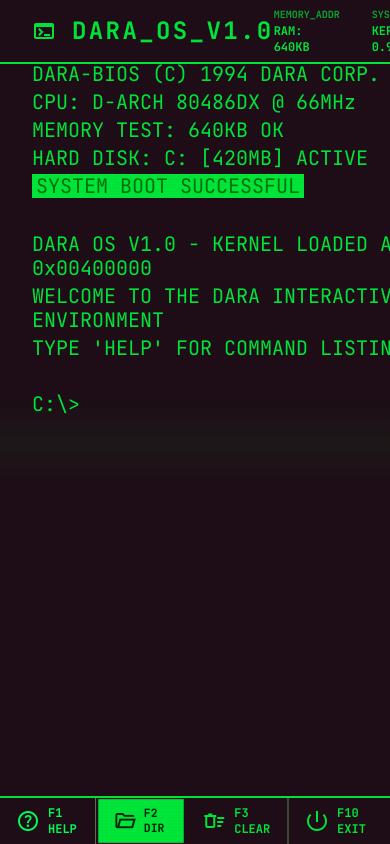
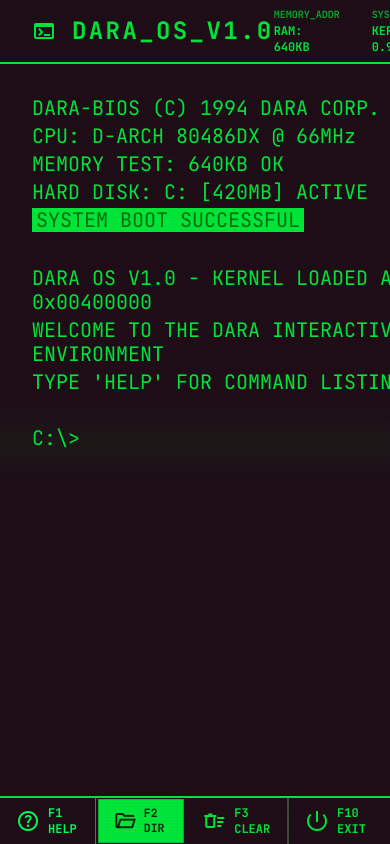
Before and after one commit to DAjayi27/DAjayi27.github.io, a Vue app: page / in a window 390 px wide. Shown: the top 844 px of the page. Built offline with nearby package versions, Linux system fonts and the light colour scheme; a web font is replaced by a local one.

Commit message:
Refactor layout structure in App.vue and terminal.vue for improved responsiveness and command logging

```diff
--- a/src/App.vue
+++ b/src/App.vue
@@ -6,7 +6,7 @@
 
 <template>
 
-  <main class="grid grid-rows-[1.875rem_1fr_2.5rem] h-screen">
+  <main class="grid w-full h-screen grid-rows-[4rem_1fr_3rem]">
 
     <top-nav-bar></top-nav-bar>
     <terminal></terminal>
--- a/src/components/terminal/terminal.vue
+++ b/src/components/terminal/terminal.vue
@@ -1,7 +1,7 @@
 <script setup lang="ts">
   import TerminalInput from '@/components/terminal/terminal-input.vue'
   import TerminalOutput from '@/components/terminal/terminal-output.vue'
-  import { onMounted, ref } from 'vue'
+  import {nextTick, onMounted, ref} from 'vue'
   import Card from '@/components/terminal/Card.vue'
   import { Command, isValidCommand } from '@/components/terminal/cli-controller.ts'
 
@@ -9,11 +9,12 @@
   const showPanel = ref(false);
 
 
-  function log(command:string,output: string) {
+  async function log(command:string,output: string) {
     // use actual characters instead of HTML entities — the content is rendered as text
     const dirText = `C:\\> ${command}\n${output}`
 
     terminalOutputList.value.push(dirText)
+    await nextTick();
   }
 
   function handleCommand(command: string) {
@@ -64,7 +65,7 @@
 
 <template>
 
-  <main class="w-full p-margin-desktop overflow-y-auto relative flex flex-col gap-4">
+  <main class="w-full p-margin-desktop overflow-y-scroll relative flex flex-col gap-4">
 
     <!-- Boot Sequence Simulation -->
     <div class="space-y-1">
```
